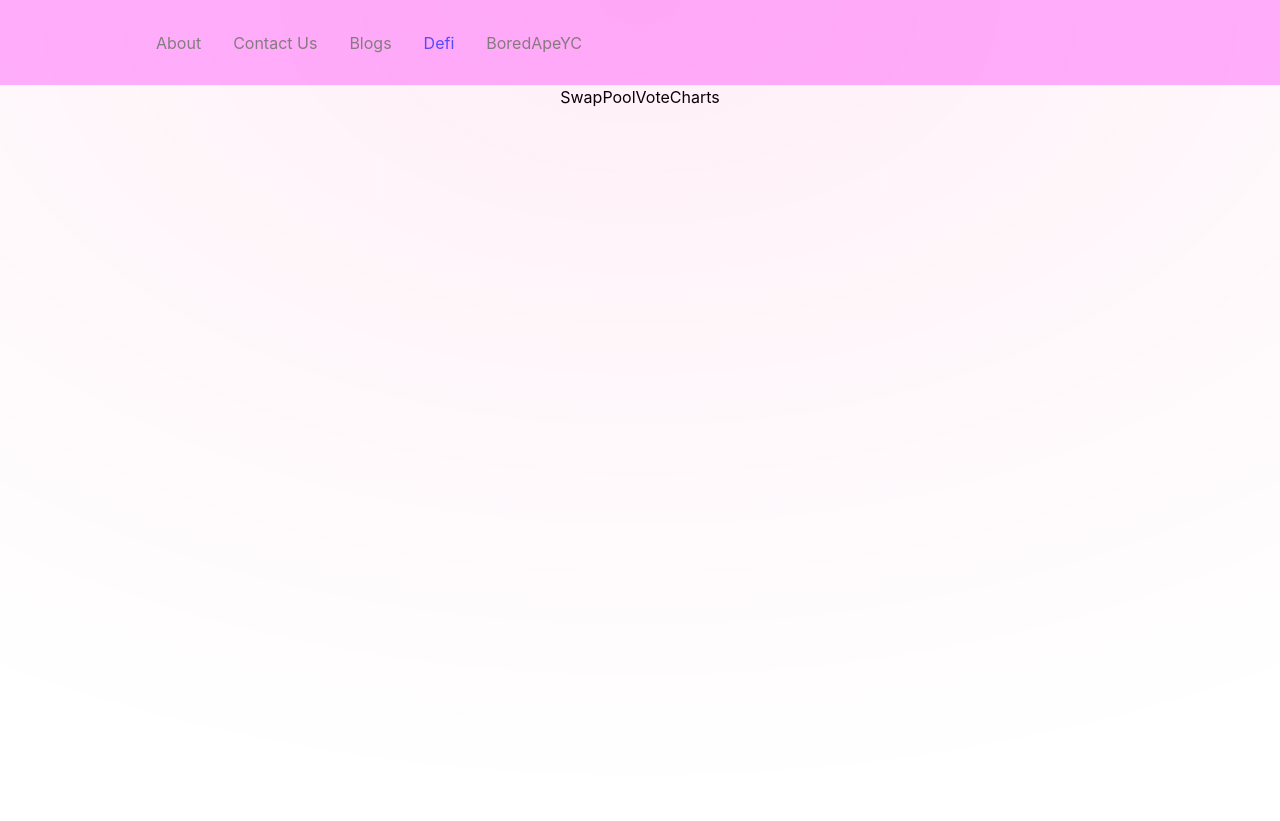
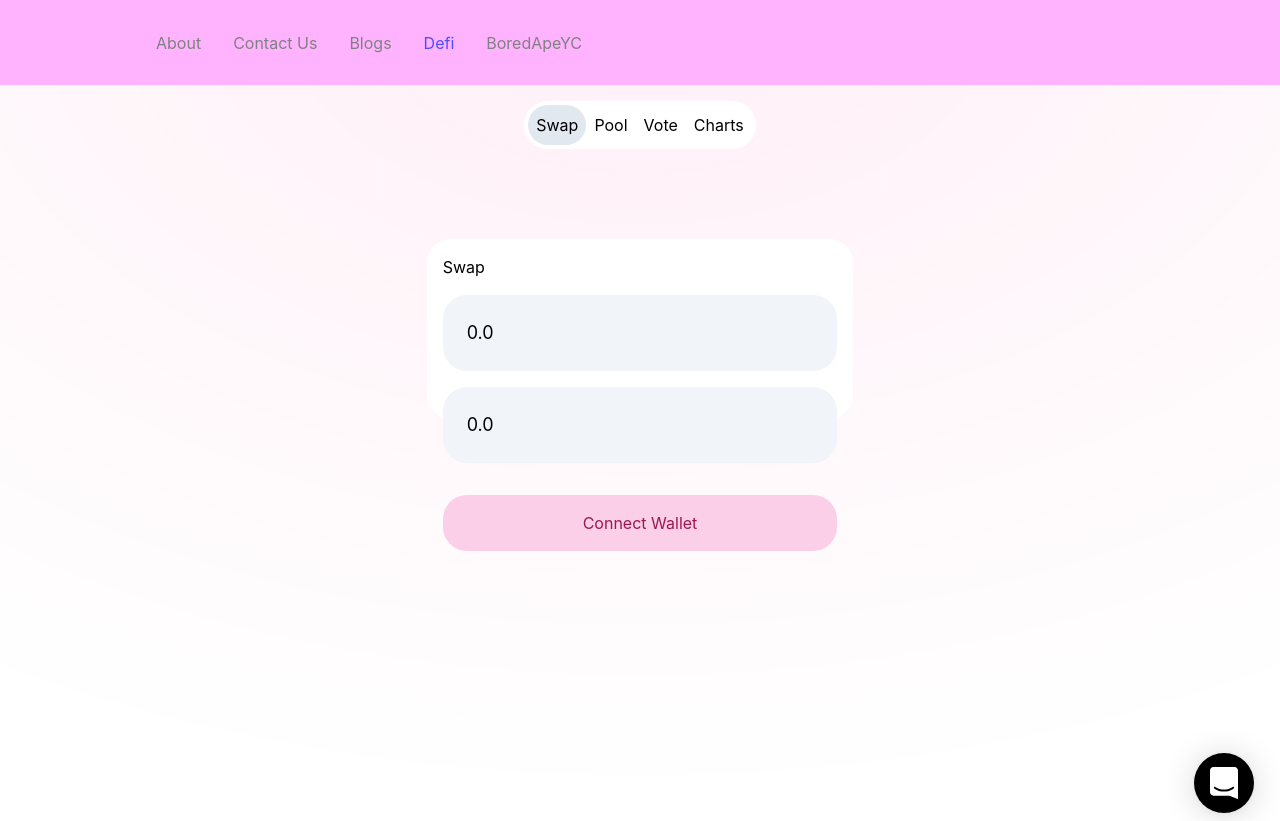
Before and after one commit to Wallet-Chat/widgetdemo, a React (Create React App) app: page /fakeDefi in a window 1280 px wide. Before the commit the page ends 800 px from the top, so only its background shows below. Built offline with nearby package versions, Linux system fonts and the light colour scheme; the HTML template or start-up script is replaced by a standard one.

Commit message:
Created a simple looking defi screen

```diff
--- a/src/pages/fakeDefi.js
+++ b/src/pages/fakeDefi.js
@@ -1,18 +1,42 @@
 import React, { useState } from 'react';
+import WalletChatWidget from '../components/WalletChat/WalletChat';
 
 const Defi = () => {
-    const [subPage, setSubPage] = useState("swap");
+    const [subPage, setSubPage] = useState("Swap");
     return (
-        <div className='relative'>
-            <div className='flex justify-around'>
-                <div className='flex '>
+        <div className='relative h-[90vh]'>
+            <div className='flex justify-around mt-4'>
+                <div className='flex rounded-3xl bg-white p-1'>
                     {["Swap", "Pool", "Vote", "Charts"].map((val, idx) => {
                         return (
-                            <div className='rounded-lg'>{val}</div>
+                            <>
+                                {(val == subPage) ? (
+                                    <div className='cursor-pointer rounded-3xl p-2 bg-slate-200'>{val}</div>
+                                ) : (
+                                    <div className='cursor-pointer rounded-3xl p-2'>{val}</div>
+                                )}
+                            </>
                         )
                     })}
                 </div>
             </div>
+
+            <div className='flex justify-center items-center h-1/2'>
+                    <div className='w-1/3 h-1/2 bg-white p-4 rounded-3xl'>
+                        <div className='mb-4'>
+                            Swap
+                        </div>
+                        <div className="bg-slate-100 rounded-3xl p-6 mb-4 text-lg	">
+                            0.0
+                        </div>
+                        <div className="bg-slate-100 rounded-3xl p-6 mb-8 text-lg	">
+                            0.0
+                        </div>
+                        <div className='bg-pink-200 text-pink-800 rounded-3xl text-center p-4'>
+                            Connect Wallet
+                        </div>
+                    </div>
+                </div>
             <div className='fixed top-0 left-0 right-0' style={
                 {
                     width: "200vw",
@@ -20,11 +44,13 @@ const Defi = () => {
                     transform: "translate(-50vw, -100vh)",
                     background: "radial-gradient(50% 50% at 50% 50%, rgba(252, 7, 125, 0.063) 0px, rgba(255, 255, 255, 0) 100%)",
                     backgroundBlendMode: "multiply, normal",
-                    pointerEvents: "none"
+                    pointerEvents: "none",
+                    zIndex: "-1"
                 }
             }>
 
             </div>
+            <WalletChatWidget />
         </div>
     );
 };
```
